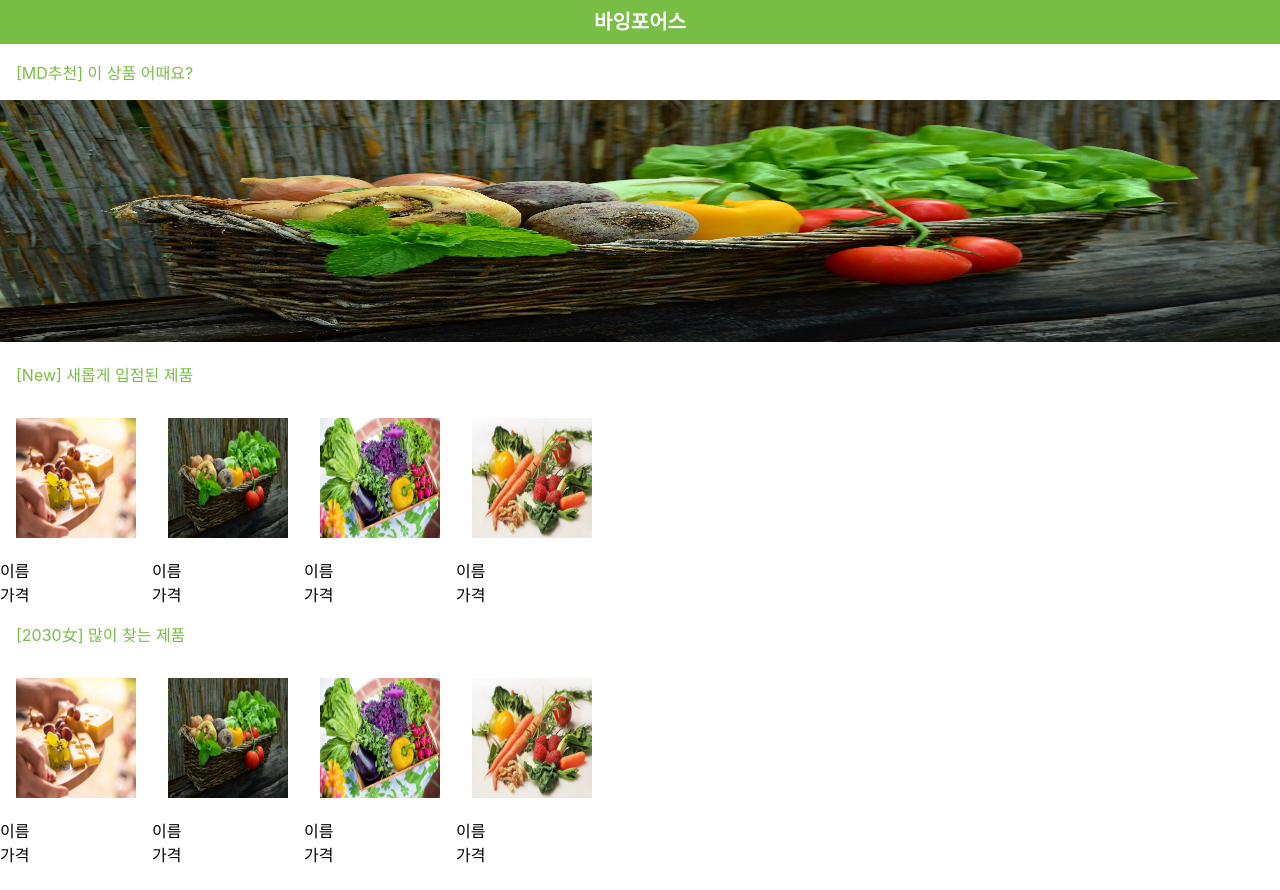
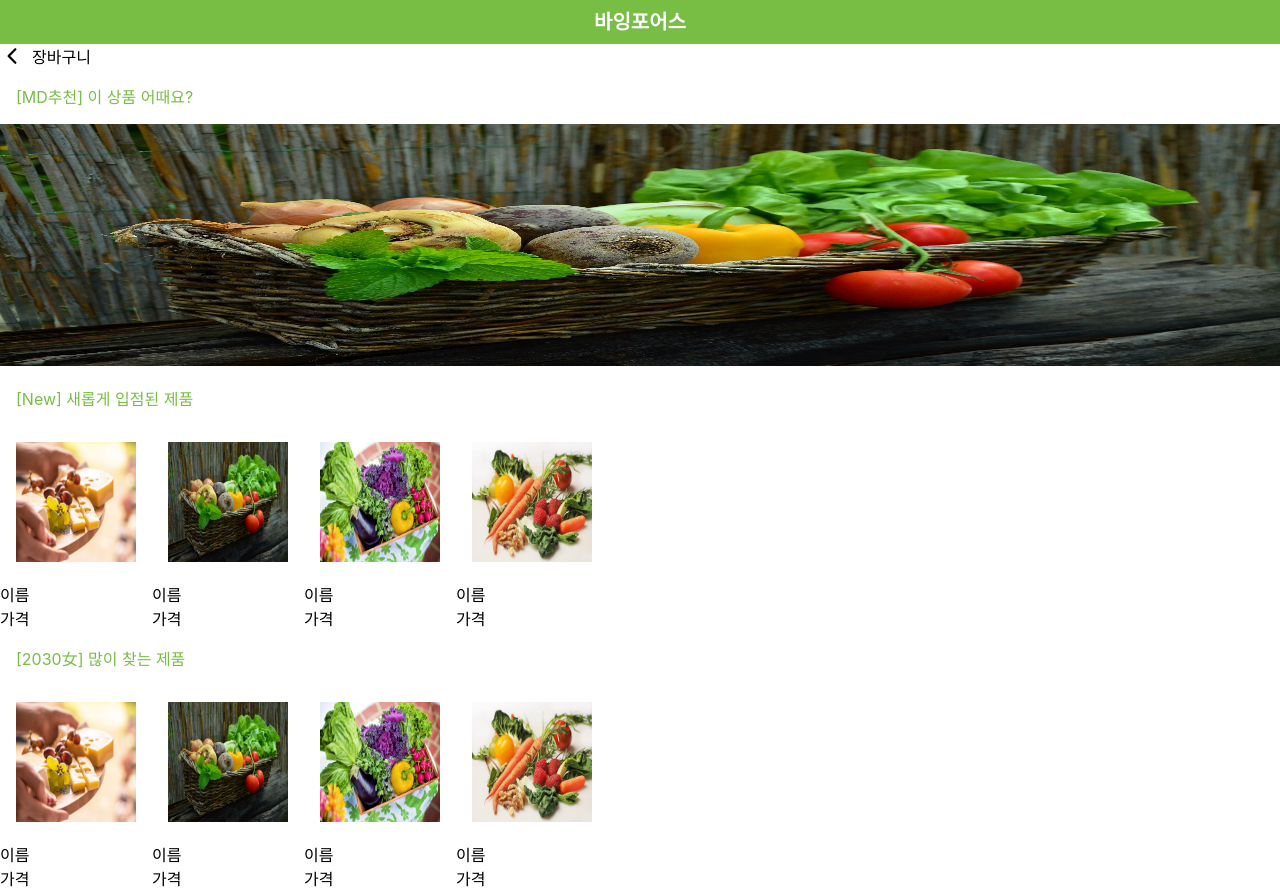
Before and after one commit to Buying-For-Earth/BFE-client, a React (Create React App) app in the folder buying-for-earth/: page / in a window 1280 px wide. Before the commit the page ends 866 px from the top, so only its background shows below. Built offline with nearby package versions, Linux system fonts and the light colour scheme.

Commit message:
Complete - Header

```diff
--- a/buying-for-earth/src/components/ContentHeader/ContentHeader.scss
+++ b/buying-for-earth/src/components/ContentHeader/ContentHeader.scss
@@ -0,0 +1,8 @@
+.content-header {
+  display: flex;
+  align-items: center;
+  svg {
+    font-size: 1.5rem;
+    margin-right: 0.5rem;
+  }
+}
--- a/buying-for-earth/src/components/ContentHeader/ContentHeader.tsx
+++ b/buying-for-earth/src/components/ContentHeader/ContentHeader.tsx
@@ -1,8 +1,18 @@
 import React from 'react';
+import { IoIosArrowBack } from 'react-icons/io';
 import './ContentHeader.scss';
 
-function ContentHeader() {
-  return <div></div>;
+type ContentHeaderProps = {
+  title: string;
+};
+
+function ContentHeader({ title }: ContentHeaderProps) {
+  return (
+    <div className="content-header">
+      <IoIosArrowBack />
+      {title}
+    </div>
+  );
 }
 
 export default ContentHeader;
--- a/buying-for-earth/src/pages/Home/Home.tsx
+++ b/buying-for-earth/src/pages/Home/Home.tsx
@@ -7,12 +7,14 @@ import './Home.scss';
 import Header from '../../components/Header';
 import ItemList from './components/ItemList';
 import Recommend from './components/Recommend';
+import ContentHeader from '../../components/ContentHeader';
 
 function Home() {
   const images = [img1, img2, img3, img4];
   return (
     <>
       <Header />
+      <ContentHeader title={'장바구니'} />
       <div className="home--container">
         <div className="home__recommend">
           <div className="home__recommend__title title">
```
